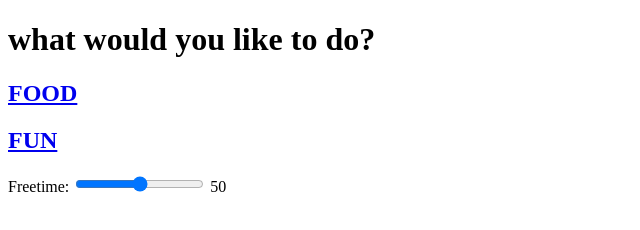
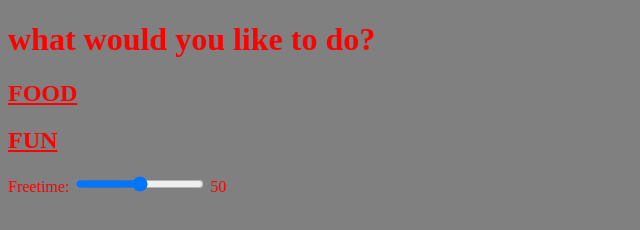
Before and after one commit to wumuyao1996/hci, a plain HTML site: page team4.html in a window 1280 px wide. Shown: the whole page, without its empty margins (0-640 px from the left). Drawn offline with Linux system fonts and the light colour scheme.

Commit message:
basic stuffs

```diff
--- a/team4.css
+++ b/team4.css
@@ -1,3 +1,14 @@
+html
+{
+	background-color: grey;
+	color: red;
+	vertical-align: middle;
+}
+
+a{
+	color: red;
+}
+
 .button
 {
 	text-align: middle;
```
Also changed, not shown: 1 other file.
